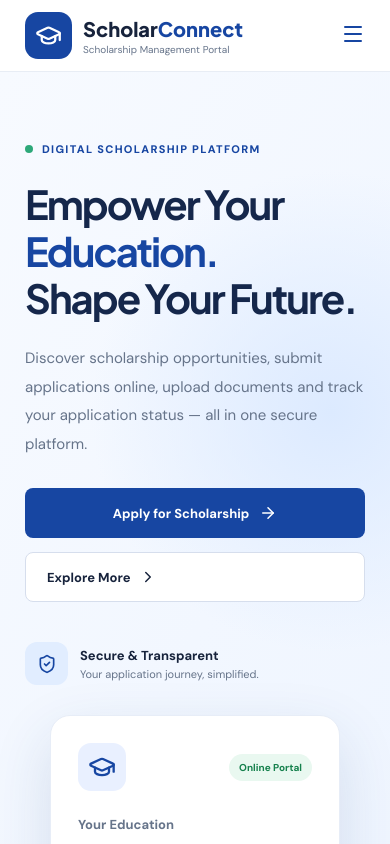
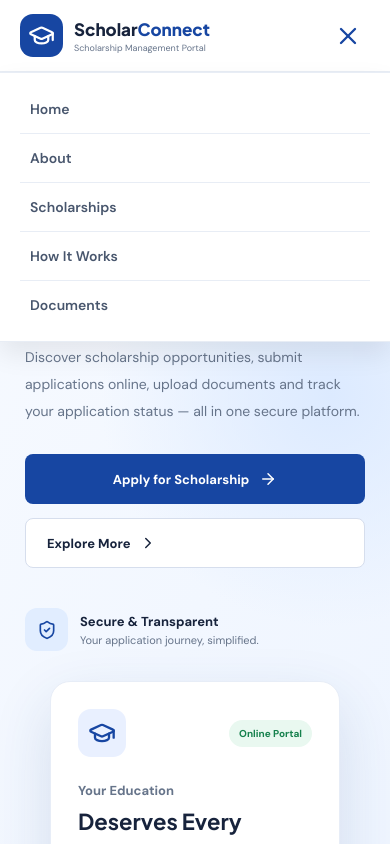
Before and after one commit to Manesh-Vedpathak/Scholar_Frontend, a React (Create React App) app: page / in a window 390 px wide. Both pictures are taken after a click on the button "Open navigation menu". Shown: the top 844 px of the page. Built offline with nearby package versions, Linux system fonts and the light colour scheme; no server answers.

Commit message:
Fix functional mobile hamburger navigation

```diff
--- a/src/pages/Home.jsx
+++ b/src/pages/Home.jsx
@@ -1,4 +1,5 @@
-import React from "react";
+import React, { useState } from "react";
+
 import {
   GraduationCap,
   ArrowRight,
@@ -11,6 +12,7 @@ import {
   BookOpen,
   Landmark,
   Menu,
+  X,
   ChevronRight,
   Award,
   LockKeyhole
@@ -19,6 +21,12 @@ import {
 import "../styles/Home.css";
 
 function App() {
+  const [menuOpen, setMenuOpen] = useState(false);
+
+  const closeMenu = () => {
+    setMenuOpen(false);
+  };
+
   const features = [
     {
       icon: <FileText />,
@@ -76,7 +84,7 @@ function App() {
       <nav className="navbar">
         <div className="nav-container">
 
-          <a href="/" className="brand">
+          <a href="/" className="brand" onClick={closeMenu}>
             <div className="brand-icon">
               <GraduationCap size={27} />
             </div>
@@ -85,34 +93,71 @@ function App() {
               <h2>
                 Scholar<span>Connect</span>
               </h2>
+
               <small>Scholarship Management Portal</small>
             </div>
           </a>
 
-          <div className="nav-links">
-            <a href="#home">Home</a>
-            <a href="#about">About</a>
-            <a href="#scholarship">Scholarships</a>
-            <a href="#process">How It Works</a>
-            <a href="#documents">Documents</a>
+          {/* NAVIGATION LINKS */}
+
+          <div
+            className={`nav-links ${
+              menuOpen ? "nav-links-open" : ""
+            }`}
+          >
+            <a href="#home" onClick={closeMenu}>
+              Home
+            </a>
+
+            <a href="#about" onClick={closeMenu}>
+              About
+            </a>
+
+            <a href="#scholarship" onClick={closeMenu}>
+              Scholarships
+            </a>
+
+            <a href="#process" onClick={closeMenu}>
+              How It Works
+            </a>
+
+            <a href="#documents" onClick={closeMenu}>
+              Documents
+            </a>
           </div>
+
+          {/* DESKTOP ACTIONS */}
 
           <div className="nav-actions">
             <a href="/login" className="login-link">
               Login
             </a>
 
-            <a href="/register" className="register-button">
+            <a
+              href="/register"
+              className="register-button"
+            >
               Register <ArrowRight size={16} />
             </a>
           </div>
 
+          {/* FUNCTIONAL MOBILE HAMBURGER MENU */}
+
           <button
             type="button"
             className="mobile-menu"
-            aria-label="Open menu"
+            aria-label={
+              menuOpen ? "Close navigation menu" : "Open navigation menu"
+            }
+            aria-expanded={menuOpen}
+            aria-controls="mobile-navigation"
+            onClick={() => setMenuOpen((previous) => !previous)}
           >
-            <Menu />
+            {menuOpen ? (
+              <X size={28} />
+            ) : (
+              <Menu size={28} />
+            )}
           </button>
 
         </div>
@@ -145,12 +190,20 @@ function App() {
 
             <div className="hero-buttons">
 
-              <a href="/register" className="primary-button">
+              <a
+                href="/register"
+                className="primary-button"
+                onClick={closeMenu}
+              >
                 Apply for Scholarship
                 <ArrowRight size={18} />
               </a>
 
-              <a href="#about" className="secondary-button">
+              <a
+                href="#about"
+                className="secondary-button"
+                onClick={closeMenu}
+              >
                 Explore More
                 <ChevronRight size={18} />
               </a>
@@ -467,7 +520,7 @@ function App() {
 
         <div className="footer-bottom">
           <p>Project Developed by Manesh Vedpathak</p>
-          <p>Designed for a better educational future.</p>
+
         </div>
 
       </footer>
--- a/src/styles/Home.css
+++ b/src/styles/Home.css
@@ -1,6 +1,4 @@
-
-
-/* ===== Combined from: src/App.css ===== */
+/* ===== ScholarConnect Home Page CSS ===== */
 
 @import url('https://fonts.googleapis.com/css2?family=DM+Sans:wght@400;500;600;700;800&family=Plus+Jakarta+Sans:wght@400;500;600;700;800&display=swap');
 
@@ -22,6 +20,7 @@
 
 html {
   scroll-behavior: smooth;
+  scroll-padding-top: 85px;
 }
 
 body {
@@ -43,13 +42,15 @@ button {
   overflow: hidden;
 }
 
+/* ===== NAVBAR ===== */
+
 .navbar {
   height: 84px;
   background: #fff;
   border-bottom: 1px solid var(--border);
   position: sticky;
   top: 0;
-  z-index: 100;
+  z-index: 1000;
 }
 
 .nav-container {
@@ -60,6 +61,7 @@ button {
   display: flex;
   justify-content: space-between;
   align-items: center;
+  position: relative;
 }
 
 .brand {
@@ -76,6 +78,7 @@ button {
   color: white;
   display: grid;
   place-items: center;
+  flex-shrink: 0;
 }
 
 .brand h2 {
@@ -97,6 +100,7 @@ button {
 
 .nav-links {
   display: flex;
+  align-items: center;
   gap: 29px;
 }
 
@@ -142,10 +146,27 @@ button {
 
 .mobile-menu {
   display: none;
+  align-items: center;
+  justify-content: center;
   border: none;
-  background: none;
+  background: transparent;
   color: var(--primary);
+  cursor: pointer;
+  padding: 8px;
+  border-radius: 8px;
+  transition: background .2s;
 }
+
+.mobile-menu:hover {
+  background: #eaf1ff;
+}
+
+.mobile-menu:focus-visible {
+  outline: 2px solid var(--primary);
+  outline-offset: 3px;
+}
+
+/* ===== HERO SECTION ===== */
 
 .hero {
   background:
@@ -265,6 +286,8 @@ button {
   margin-top: 3px;
 }
 
+/* ===== HERO VISUAL ===== */
+
 .hero-visual {
   min-height: 410px;
   display: flex;
@@ -371,6 +394,8 @@ button {
   font-weight: 700;
 }
 
+/* ===== OPTIONAL FLOATING CARDS ===== */
+
 .floating-card {
   position: absolute;
   z-index: 3;
@@ -423,6 +448,8 @@ button {
   margin-top: 3px;
 }
 
+/* ===== COMMON SECTION ===== */
+
 .section-container {
   max-width: 1240px;
   margin: auto;
@@ -452,6 +479,8 @@ button {
   font-size: 14px;
   line-height: 1.8;
 }
+
+/* ===== FEATURES ===== */
 
 .features-section {
   background: white;
@@ -507,6 +536,8 @@ button {
   font-size: 12px;
   font-weight: 700;
 }
+
+/* ===== SCHOLARSHIP SECTION ===== */
 
 .scholarship-section {
   background: #f5f8ff;
@@ -604,6 +635,8 @@ button {
   margin-top: 25px;
 }
 
+/* ===== PROCESS ===== */
+
 .process-section {
   background: white;
 }
@@ -640,6 +673,8 @@ button {
   font-size: 14px;
   line-height: 1.6;
 }
+
+/* ===== DOCUMENTS ===== */
 
 .documents-section {
   background: #f5f8ff;
@@ -692,6 +727,8 @@ button {
   flex-shrink: 0;
 }
 
+/* ===== CTA ===== */
+
 .cta-section {
   background: linear-gradient(110deg, #123578, #2155b6);
   color: white;
@@ -738,6 +775,8 @@ button {
   font-size: 13px;
   font-weight: 800;
 }
+
+/* ===== FOOTER ===== */
 
 .footer {
   background: #101e38;
@@ -805,7 +844,10 @@ button {
   font-size: 11px;
 }
 
+/* ===== TABLET RESPONSIVE ===== */
+
 @media (max-width: 1000px) {
+
   .nav-links {
     gap: 14px;
   }
@@ -827,19 +869,100 @@ button {
   }
 }
 
+/* ===== MOBILE RESPONSIVE ===== */
+
 @media (max-width: 700px) {
+
   .navbar {
     height: 72px;
   }
 
-  .nav-links,
+  .nav-container {
+    position: relative;
+    padding: 0 20px;
+  }
+
+  .brand h2 {
+    font-size: 19px;
+  }
+
+  .brand small {
+    font-size: 10px;
+  }
+
+  .brand-icon {
+    width: 43px;
+    height: 43px;
+  }
+
+  /* MOBILE NAVIGATION CLOSED BY DEFAULT */
+
+  .nav-links {
+    display: none;
+    position: absolute;
+    top: 72px;
+    left: 0;
+    right: 0;
+    flex-direction: column;
+    align-items: stretch;
+    gap: 0;
+    padding: 12px 20px;
+    background: #ffffff;
+    border-top: 1px solid var(--border);
+    border-bottom: 1px solid var(--border);
+    box-shadow: 0 12px 25px rgba(0, 0, 0, 0.08);
+    z-index: 999;
+  }
+
+  /* MOBILE NAVIGATION OPEN */
+
+  .nav-links.nav-links-open {
+    display: flex;
+  }
+
+  .nav-links a {
+    display: block;
+    padding: 15px 10px;
+    font-size: 14px;
+    font-weight: 600;
+    border-bottom: 1px solid var(--border);
+  }
+
+  .nav-links a:last-child {
+    border-bottom: none;
+  }
+
+  .nav-links a:hover {
+    color: var(--primary);
+    background: #f5f8ff;
+  }
+
+  /* HIDE DESKTOP BUTTONS */
+
   .nav-actions {
     display: none;
   }
 
+  /* SHOW FUNCTIONAL HAMBURGER BUTTON */
+
   .mobile-menu {
-    display: block;
+    display: flex;
+    align-items: center;
+    justify-content: center;
+    cursor: pointer;
+    padding: 8px;
+    border: none;
+    background: transparent;
+    color: var(--primary);
+    border-radius: 8px;
+    z-index: 1001;
   }
+
+  .mobile-menu:hover {
+    background: #eaf1ff;
+  }
+
+  /* HERO */
 
   .hero-container,
   .scholarship-layout,
@@ -848,12 +971,16 @@ button {
   }
 
   .hero-container {
-    padding-top: 65px;
+    padding: 65px 25px;
     gap: 30px;
   }
 
   .hero-content h1 {
     font-size: 40px;
+  }
+
+  .hero-content > p {
+    font-size: 14px;
   }
 
   .hero-visual {
@@ -882,6 +1009,8 @@ button {
     left: 0;
   }
 
+  /* COMMON SECTIONS */
+
   .section-container {
     padding: 65px 20px;
   }
@@ -892,15 +1021,21 @@ button {
     font-size: 29px;
   }
 
+  /* FEATURES AND PROCESS */
+
   .feature-grid,
   .steps-grid {
     grid-template-columns: 1fr;
   }
 
+  /* DOCUMENTS */
+
   .document-list {
     grid-template-columns: 1fr;
     padding: 22px;
   }
+
+  /* CTA */
 
   .cta-container {
     flex-direction: column;
@@ -911,6 +1046,8 @@ button {
   .cta-container h2 {
     font-size: 25px;
   }
+
+  /* FOOTER */
 
   .footer-container {
     grid-template-columns: 1fr 1fr;
@@ -925,7 +1062,10 @@ button {
   }
 }
 
+/* ===== SMALL MOBILE ===== */
+
 @media (max-width: 400px) {
+
   .footer-container {
     grid-template-columns: 1fr;
   }
@@ -941,4 +1081,28 @@ button {
   .floating-card {
     padding: 9px;
   }
+
+  .brand h2 {
+    font-size: 17px;
+  }
+
+  .brand small {
+    font-size: 9px;
+  }
 }
+
+/* ===== ACCESSIBILITY ===== */
+
+@media (prefers-reduced-motion: reduce) {
+
+  html {
+    scroll-behavior: auto;
+  }
+
+  *,
+  *::before,
+  *::after {
+    transition-duration: 0.01ms !important;
+    animation-duration: 0.01ms !important;
+  }
+}
```
